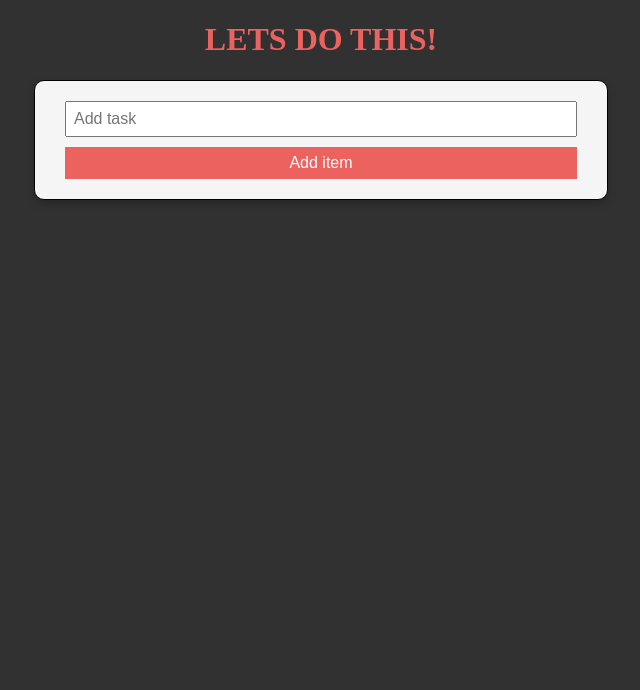
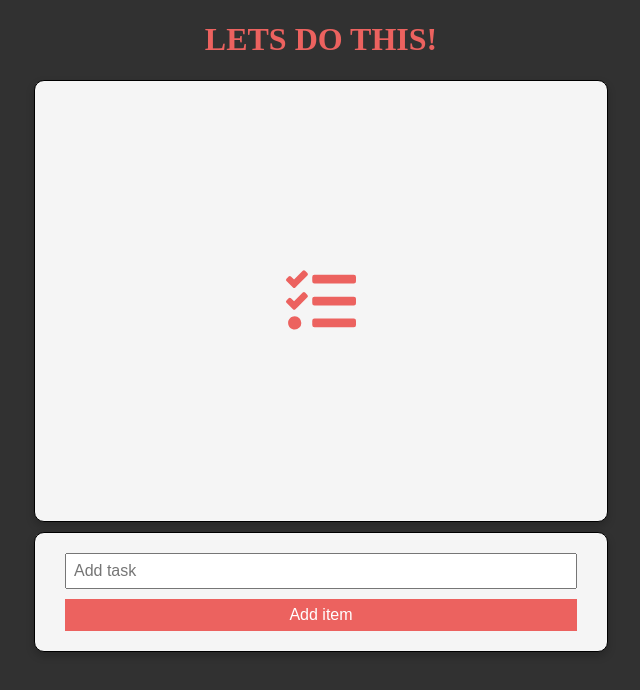
Before and after one commit to ketangupta34/todoist, a React (Create React App) app: page / in a window 1280 px wide. Shown: the top 690 px of the page, without its empty margins (319-959 px from the left). Built offline with nearby package versions, Linux system fonts and the light colour scheme.

Commit message:
conditional rendering added

```diff
--- a/src/AddContent.js
+++ b/src/AddContent.js
@@ -2,9 +2,12 @@ import React from "react";
 import "./index.css";
 import Item from "./Item";
 
+import { FontAwesomeIcon } from "@fortawesome/react-fontawesome";
+import { faTasks } from "@fortawesome/free-solid-svg-icons";
+
 class AddContent extends React.Component {
-  constructor(props) {
-    super(props);
+  constructor() {
+    super();
     this.state = {
       todos: [],
       currentItem: {
@@ -57,7 +60,37 @@ class AddContent extends React.Component {
       <Item key={n.id} num={n} handleDelete={this.handleDelete} />
     ));
 
+    let todoList;
+    if (this.state.todos.length !== 0) {
+      todoList = (
+        <div className="card" style={{overflow:"scroll", height: "400px" }}>
+          {arr}
+        </div>
+      );
+    } else {
+      todoList = (
+        <div
+          className="card"
+          style={{
+            display: "flex",
+            flexDirection: "column",
+            justifyContent: "center",
+            alignItems: "center",
+            height: "400px",
+          }}
+        >
+          <FontAwesomeIcon
+            style={{ margin: "auto", fontSize: "70px" }}
+            icon={faTasks}
+          />
+        </div>
+      );
+    }
+
     return (
+      <div>
+        {todoList}
+
         <div className="card">
           <input
             type="text"
@@ -74,8 +107,7 @@ class AddContent extends React.Component {
             className="buttonAdd"
             onClick={this.addItem}
           />
-
-        <div>{arr}</div>
+        </div>
       </div>
     );
   }
```
Also changed, not shown: src/App.js (+7 -3 lines). Lines whose indentation alone changed are shown as unchanged.
